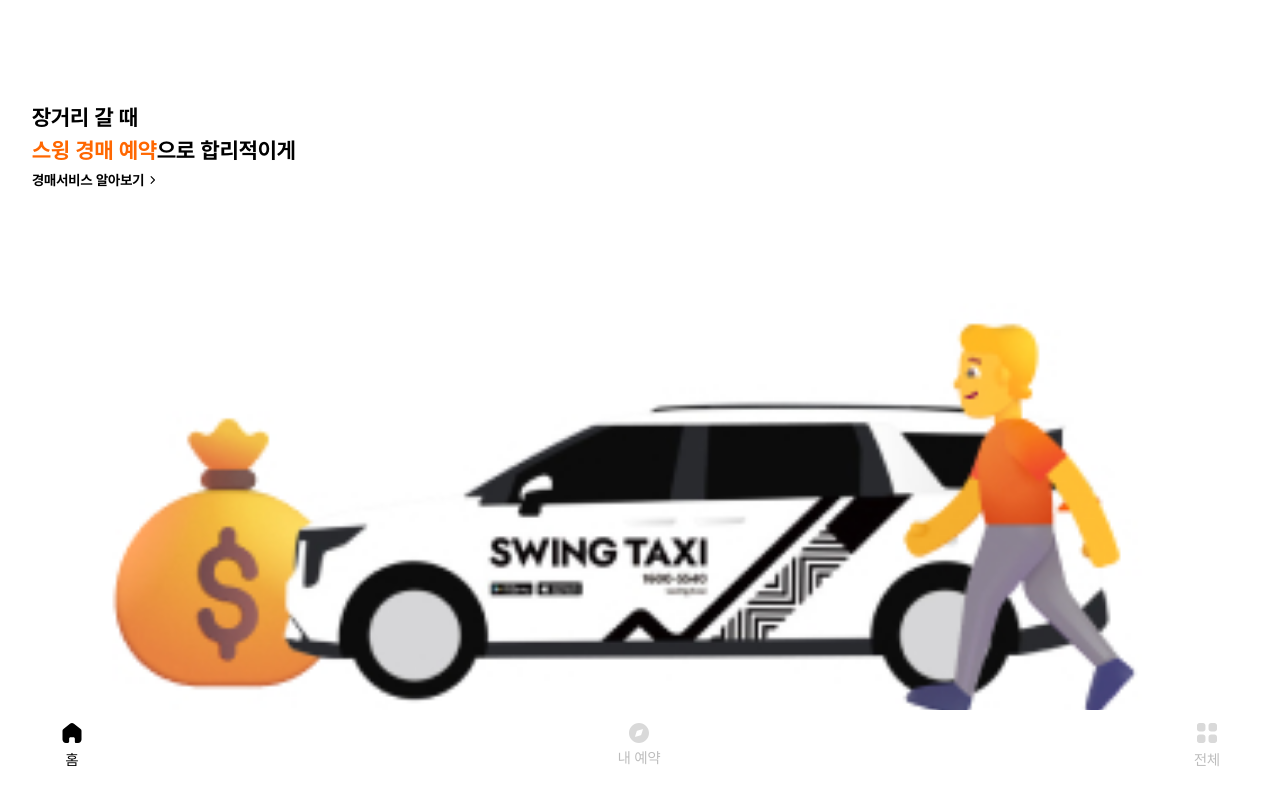
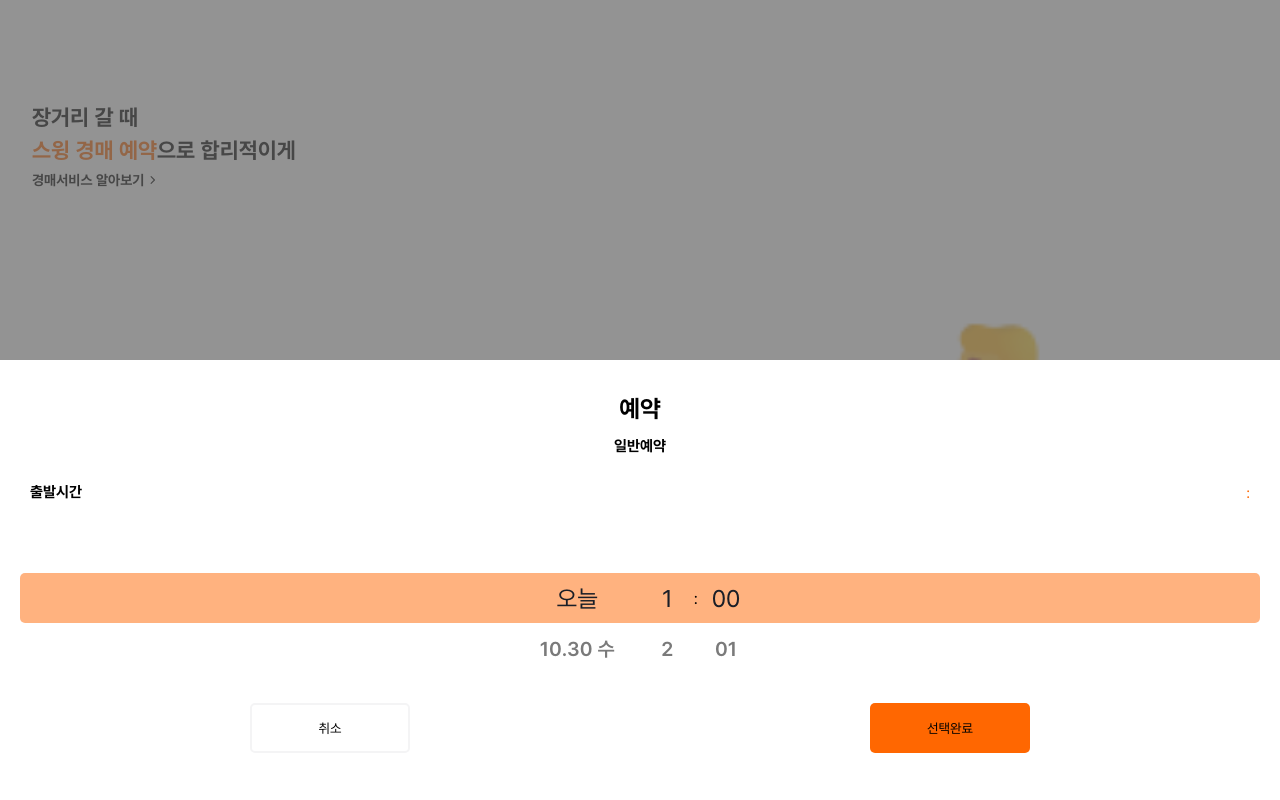
Before and after one commit to SwingRidePlus/Frontend, a React (Create React App) app: page / in a window 1280 px wide. Built offline with nearby package versions, Linux system fonts and the light colour scheme.

Commit message:
ADD :: 날짜선택 모달

```diff
--- /dev/null
+++ b/src/components/ReservationModal/index.tsx
@@ -0,0 +1,78 @@
+import React, { useState } from 'react';
+import * as _ from './style';
+import TimePicker from 'components/TimePicker';
+
+const ReservationModal = () => {
+  const [time, setTime] = useState({
+    day: '',
+    hour: '',
+    minute: ''
+  });
+
+  const Day = Array.from({ length: 14 }, (_, i) => {
+    const date = new Date();
+    date.setDate(date.getDate() + i);
+    const today = new Date();
+    const isToday = date.toDateString() === today.toDateString();
+    const day = date.getDate();
+    const month = date.getMonth() + 1;
+    const dayOfWeek = ['일', '월', '화', '수', '목', '금', '토'][date.getDay()];
+    return isToday ? '오늘' : `${month}.${day} ${dayOfWeek}`;
+  });
+  const hours = Array.from({ length: 23 }, (_, i) => String(i + 1));
+  const minutes = Array.from({ length: 60 }, (_, i) =>
+    String(i).padStart(2, '0')
+  );
+
+  console.log(time);
+  return (
+    <_.Modal_Container_Background>
+      <_.Modal_Container>
+        <_.Modal_Title>
+          예약
+          <_.Modal_SubTitle>일반예약</_.Modal_SubTitle>
+        </_.Modal_Title>
+
+        <_.Modal_TimeBox>
+          출발시간
+          <_.Modal_Time>
+            {time.day} {time.hour}:{time.minute}
+          </_.Modal_Time>
+        </_.Modal_TimeBox>
+
+        <_.Modal_TimePickerList>
+          <TimePicker
+            list={Day}
+            onSelectedChange={(selectedPeriod: string) =>
+              setTime((prev) => ({ ...prev, day: selectedPeriod }))
+            }
+          />
+          <_.Modal_TimePickerTimeBox>
+            <TimePicker
+              list={hours}
+              onSelectedChange={(selectedHour: string) =>
+                setTime((prev) => ({ ...prev, hour: selectedHour }))
+              }
+            />
+            :
+            <TimePicker
+              list={minutes}
+              onSelectedChange={(selectedMinute: string) =>
+                setTime((prev) => ({ ...prev, minute: selectedMinute }))
+              }
+            />
+          </_.Modal_TimePickerTimeBox>
+          <_.Modal_Overlay />
+        </_.Modal_TimePickerList>
+
+        <_.Modal_Buttons>
+          <_.Modal_Button state={true}>취소</_.Modal_Button>
+
+          <_.Modal_Button state={false}>선택완료</_.Modal_Button>
+        </_.Modal_Buttons>
+      </_.Modal_Container>
+    </_.Modal_Container_Background>
+  );
+};
+
+export default ReservationModal;
--- /dev/null
+++ b/src/components/ReservationModal/style.ts
@@ -0,0 +1,105 @@
+import styled from 'styled-components';
+
+export const Modal_Container_Background = styled.div`
+  background-color: rgba(102, 102, 102, 0.7);
+  width: 100vw;
+  height: 100vh;
+  position: absolute;
+  z-index: 99999;
+  top: 50%;
+  left: 50%;
+  transform: translate(-50%, -50%);
+`;
+
+export const Modal_Container = styled.div`
+  width: 100%;
+  height: 440px;
+  background-color: white;
+  opacity: 1;
+  position: absolute;
+  left: 50%;
+  bottom: 0;
+  transform: translateX(-50%);
+  padding: 30px 20px 0 20px;
+`;
+
+export const Modal_Title = styled.div`
+  width: 100%;
+  display: flex;
+  flex-direction: column;
+  justify-content: center;
+  align-items: center;
+  font-size: 24px;
+  font-weight: bold;
+  gap: 10px;
+`;
+
+export const Modal_SubTitle = styled.div`
+  font-size: 15px;
+  font-weight: bold;
+`;
+
+export const Modal_TimeBox = styled.div`
+  width: 100%;
+  display: flex;
+  flex-direction: row;
+  justify-content: space-between;
+  align-items: center;
+  font-size: 15px;
+  font-weight: bold;
+  padding: 0 10px 0 10px;
+  margin-top: 24px;
+`;
+
+export const Modal_Time = styled.div`
+  color: #ff6701;
+  font-size: 15px;
+  font-weight: normal;
+`;
+
+export const Modal_TimePickerList = styled.div`
+  position: relative;
+  display: flex;
+  justify-content: center;
+  align-items: center;
+  width: 100%;
+  gap: 40px;
+  margin-top: 20px;
+`;
+
+export const Modal_TimePickerTimeBox = styled.div`
+  position: relative;
+  display: flex;
+  flex-direction: row;
+  justify-content: center;
+  align-items: center;
+  gap: 14px;
+`;
+
+export const Modal_Overlay = styled.div`
+  position: absolute;
+  top: 50px;
+  z-index: -1;
+  width: 100%;
+  background-color: #ff6701;
+  border-radius: 5px;
+  opacity: 0.5;
+  height: 50px;
+`;
+
+export const Modal_Buttons = styled.div`
+  display: flex;
+  flex-direction: row;
+  justify-content: space-around;
+  align-items: center;
+  margin-top: 30px;
+`;
+
+export const Modal_Button = styled.button<{ state: boolean }>`
+  width: 160px;
+  height: 50px;
+  background: none;
+  border-radius: 5px;
+  background-color: ${(props) => (props.state ? '' : '#ff6701')};
+  border: ${(props) => (props.state ? '2px solid #f4f4f5' : 'none')};
+`;
--- /dev/null
+++ b/src/components/TimePicker/index.tsx
@@ -0,0 +1,81 @@
+// 라이브러리
+import React, { useRef, useEffect, useState, useCallback } from 'react';
+
+// 파일
+import * as _ from './style';
+
+interface TimePickerProps {
+  list: string[];
+  onSelectedChange?: (selected: string) => void;
+  selectedValue?: string;
+}
+
+const TimePicker = ({
+  list,
+  onSelectedChange,
+  selectedValue
+}: TimePickerProps) => {
+  const SCROLL_DEBOUNCE_TIME = 100;
+
+  const newList = ['', ...list, ''];
+  const ref = useRef<HTMLUListElement>(null);
+  const [selected, setSelected] = useState(1);
+  const itemRefs = useRef<(HTMLLIElement | null)[]>([]);
+  const timerRef = useRef<ReturnType<typeof setTimeout> | null>(null);
+  const ITEM_HEIGHT = 50;
+
+  const handleScroll = useCallback(() => {
+    if (ref.current) {
+      clearTimeout(timerRef.current!);
+      if (ref.current.scrollTop < ITEM_HEIGHT) {
+        ref.current.scrollTop = ITEM_HEIGHT;
+      }
+      timerRef.current = setTimeout(() => {
+        const index = Math.floor(
+          (ref.current!.scrollTop + ITEM_HEIGHT / 2) / ITEM_HEIGHT
+        );
+        if (list[index] !== '') {
+          setSelected(index);
+          itemRefs.current[index]?.scrollIntoView({
+            behavior: 'smooth',
+            block: 'center'
+          });
+          onSelectedChange && onSelectedChange(newList[index]);
+        }
+      }, SCROLL_DEBOUNCE_TIME);
+    }
+  }, [onSelectedChange, newList]);
+
+  useEffect(() => {
+    if (ref.current) {
+      ref.current.scrollTop = selected * ITEM_HEIGHT;
+    }
+  }, []);
+
+  useEffect(() => {
+    if (selectedValue) {
+      const initialIndex = newList.indexOf(selectedValue);
+      setSelected(initialIndex !== -1 ? initialIndex : 1);
+      if (ref.current) {
+        ref.current.scrollTop = initialIndex * ITEM_HEIGHT;
+      }
+    }
+  }, [selectedValue, newList]);
+
+  return (
+    <_.TimePicker_Layout ref={ref} onScroll={handleScroll}>
+      <_.TimePicker_Center />
+      {newList.map((item, index) => (
+        <_.TimePicker_Item
+          key={index}
+          isSelected={index === selected}
+          ref={(el) => (itemRefs.current[index] = el)}
+        >
+          {item}
+        </_.TimePicker_Item>
+      ))}
+    </_.TimePicker_Layout>
+  );
+};
+
+export default TimePicker;
--- /dev/null
+++ b/src/components/TimePicker/style.ts
@@ -0,0 +1,32 @@
+import { theme } from 'lib/utils/style/theme';
+import styled from 'styled-components';
+
+export const TimePicker_Layout = styled.ul`
+  list-style-type: none;
+  margin: 0;
+  padding: 0;
+  overflow: hidden;
+  height: 150px;
+  overflow-y: scroll;
+  position: relative;
+  &::-webkit-scrollbar {
+    display: none;
+  }
+`;
+
+export const TimePicker_Center = styled.div`
+  height: 50px;
+  position: sticky;
+  top: 50px;
+`;
+
+export const TimePicker_Item = styled.li<{ isSelected: boolean }>`
+  height: 50px;
+  display: flex;
+  align-items: center;
+  justify-content: center;
+  color: ${({ isSelected }) =>
+    isSelected ? theme.gray.black : theme.gray['3.5']};
+  font-size: ${({ isSelected }) => (isSelected ? '24px' : '20px')};
+  font-weight: ${({ isSelected }) => (isSelected ? '400' : '600')};
+`;
--- a/src/pages/Main/index.tsx
+++ b/src/pages/Main/index.tsx
@@ -5,6 +5,7 @@
 import MainImg from 'assets/image/MainImg.jpg';
 import Check from 'assets/Icon/Check';
 import { useLocation, useNavigate, useParams } from 'react-router-dom';
+import ReservationModal from 'components/ReservationModal';
 
 const Main = () => {
   const history = useNavigate();
@@ -59,6 +60,7 @@
         </_.Main_Start_Box>
       </_.Main_Location>
 
+
       <_.Main_Note>
         <Check /> 시간 예약으로 원하는 시간에 이용해보세요.
         <br />
@@ -66,6 +68,7 @@
       </_.Main_Note>
 
       <MenuBar selectState={1} />
+      <ReservationModal />
     </_.Main_Container>
   );
 };
```
